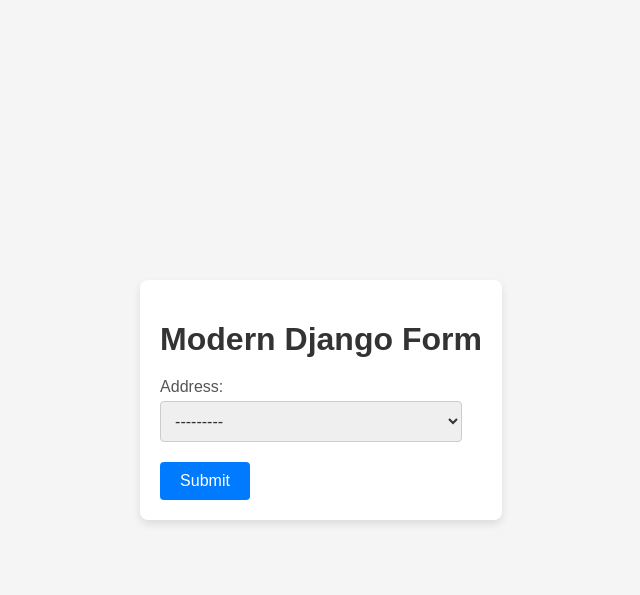
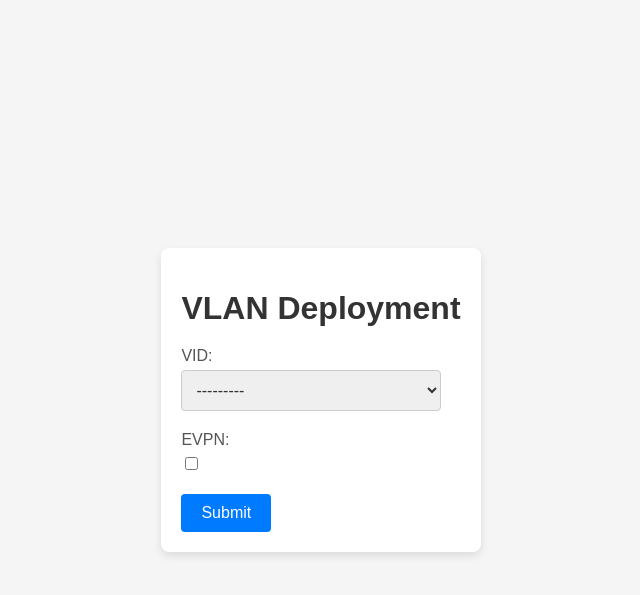
Before and after one commit to aetherrealm/django_project, a Django app: page /core/ in a window 1280 px wide. Shown: the top 595 px of the page, without its empty margins (319-959 px from the left). Run offline with Django 4.2, Linux system fonts and the light colour scheme; data comes from the database, SQL or seed files in the repository; both versions use the stored data as it was after the commit.

Commit message:
Added VLAN model field and boolean for If VLAN is an EVPN deployment. Javascript reveals or hides the field.

```diff
--- a/core/forms.py
+++ b/core/forms.py
@@ -1,5 +1,7 @@
 from django import forms
-from .models import IP_Addresses
+from .models import IP_Addresses, VLANs
 
 class CoreForm(forms.Form):
-    IPs = forms.ModelChoiceField(queryset=IP_Addresses.objects.all())
+    vid = forms.ModelChoiceField(queryset=VLANs.objects.all())
+    evpn = forms.BooleanField()
+    anycast_gateway = forms.ModelChoiceField(queryset=IP_Addresses.objects.all())
--- a/core/models.py
+++ b/core/models.py
@@ -1,6 +1,12 @@
 from django.db import models
+from django.core.validators import MaxValueValidator, MinValueValidator
 
 class IP_Addresses(models.Model):
     IP = models.GenericIPAddressField()
     def __str__(self):
         return self.IP
+
+class VLANs(models.Model):
+    VID = models.IntegerField(validators=[MinValueValidator(1), MaxValueValidator(4093)])
+    def __str__(self):
+        return str(self.VID)
--- a/core/templates/core/core.html
+++ b/core/templates/core/core.html
@@ -1,24 +1,57 @@
 {% load static %}
 
+{% block content %}
 <!DOCTYPE html>
 <html lang="en">
 <head>
 <meta charset="UTF-8">
 <meta name="viewport" content="width=device-width, initial-scale=1.0">
 <link rel="stylesheet" type="text/css" href="{% static 'css/style.css' %}">
-<title>Modern Django Form</title>
+<title>VLAN Deployment</title>
 </head>
 <body>
   <div class="container">
-    <h1>Modern Django Form</h1>
+    <h1>VLAN Deployment</h1>
     <form method="post">
       {% csrf_token %}
       <div class="form-group">
-        <label for="id_name">Address:</label>
-        {{ form.IPs }}
+        <label for="id_vid">VID:</label>
+        {{ form.vid }}
+      </div>
+      <div class="form-group" id="id_evpn_box">
+        <label for="id_evpn">EVPN:</label>
+        {{ form.evpn }}
+      </div>
+      <div class="form-group" id="id_anycast_gateway_box" style="display:none">
+        <label for="id_anycast_gateway">Anycast Gateway Address:</label>
+        {{ form.anycast_gateway }}
       </div>
       <button type="submit">Submit</button>
     </form>
+    <script>
+      document.addEventListener('DOMContentLoaded', function() {
+        const evpnCheckbox = document.getElementById('id_evpn_box');
+        const addressBox = document.getElementById('id_anycast_gateway_box');
+
+        function myFunction() {
+          var x = document.getElementById("id_anycast_gateway_box");
+          if (x.style.display === "none") {
+            x.style.display = "block";
+          } else {
+            x.style.display = "none";
+          }
+        }
+        // Add an event listener to the checkbox field
+        evpnCheckbox.addEventListener('change', function() {
+          if (evpnCheckbox.checked) {
+            myFunction()
+          } else {
+            myFunction()
+          }
+        });
+      });
+    </script>
   </div>
 </body>
 </html>
+{% endblock %}
```
Also changed, not shown: core/migrations/0003_vlans.py (added), db.sqlite3.
